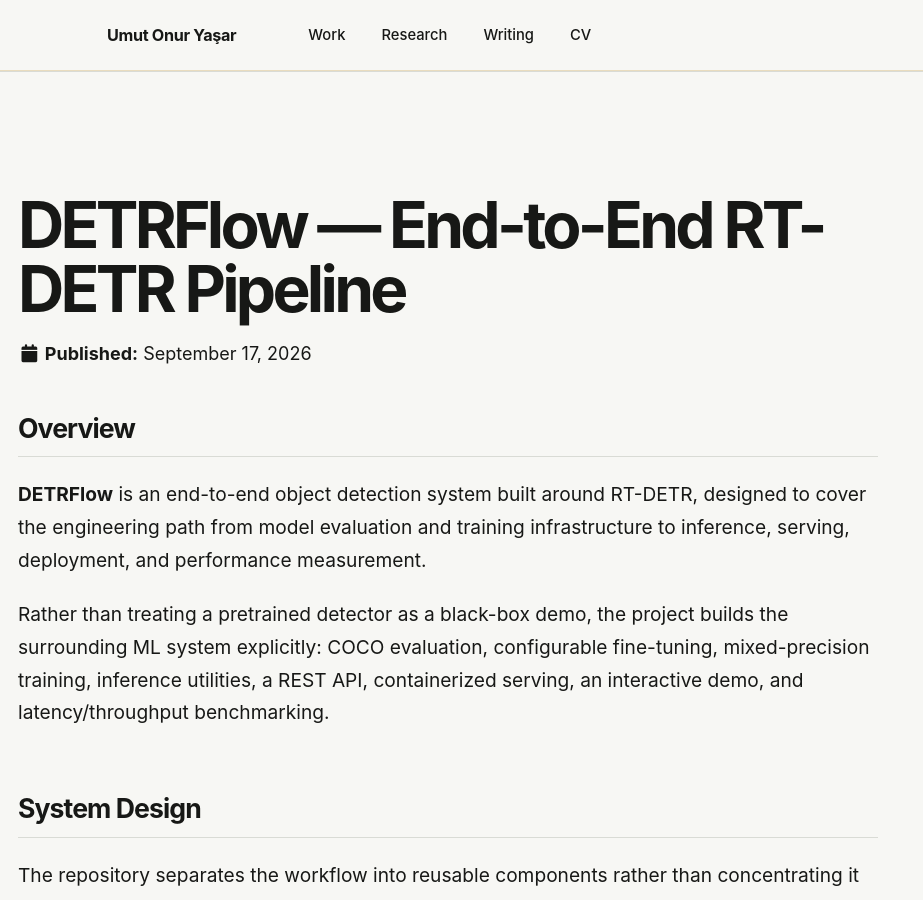
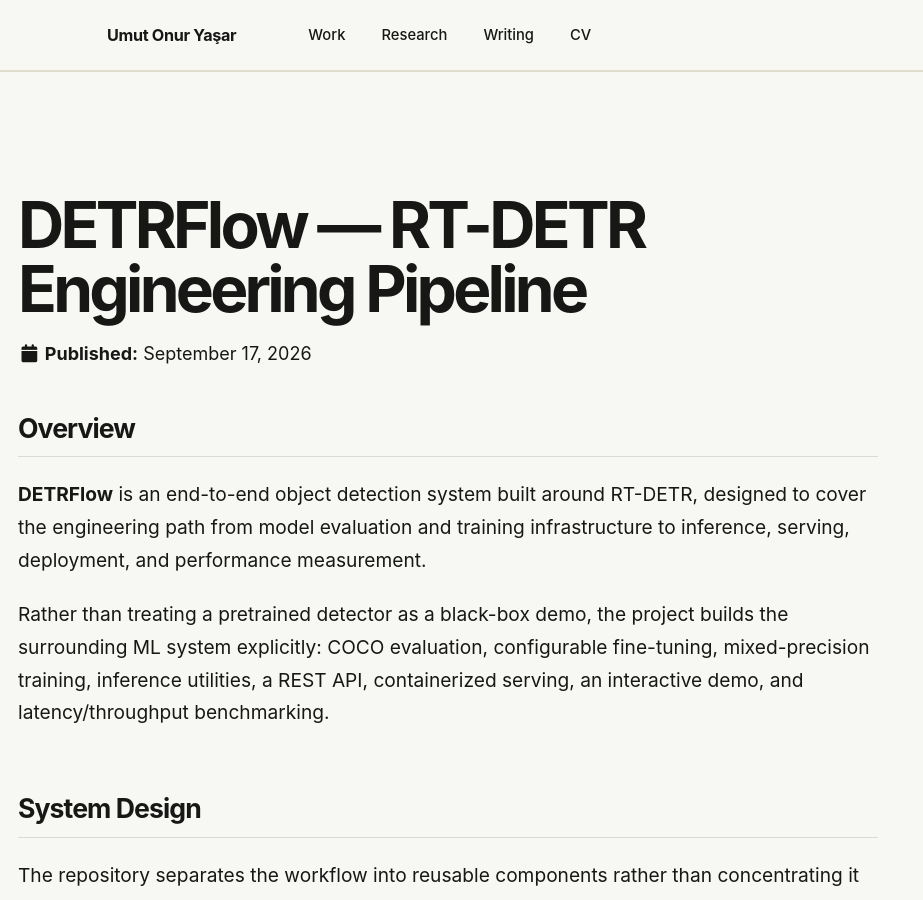
Before and after one commit to umutonuryasar/umutonuryasar.github.io, a Jekyll site: the page built from _portfolio/detrflow.md, in a window 1280 px wide and 900 px high. Shown: the whole window, without its empty margins (0-923 px from the left). Built offline with Jekyll 4.4.1, drawn with Linux system fonts in a browser that asks for light colours; a script bundle is joined from its source files by our own code; library files that are not in the unit come from our copies.

Commit message:
Refine DETRFlow case study title

```diff
--- a/_portfolio/detrflow.md
+++ b/_portfolio/detrflow.md
@@ -1,5 +1,5 @@
 ---
-title: "DETRFlow — End-to-End RT-DETR Pipeline"
+title: "DETRFlow — RT-DETR Engineering Pipeline"
 excerpt: "An end-to-end RT-DETR engineering project spanning evaluation, training infrastructure, inference, API serving, deployment, and benchmarking."
 collection: portfolio
 classes: portfolio-project
```
